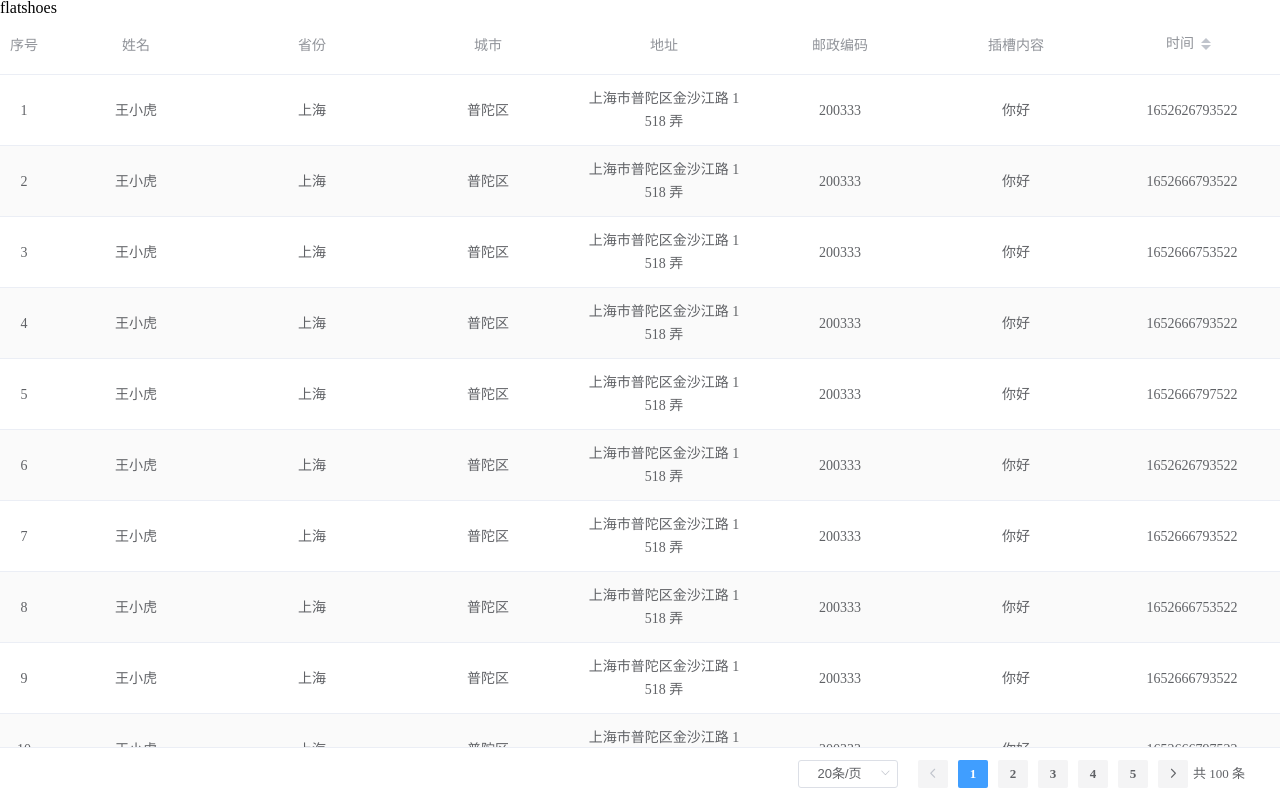
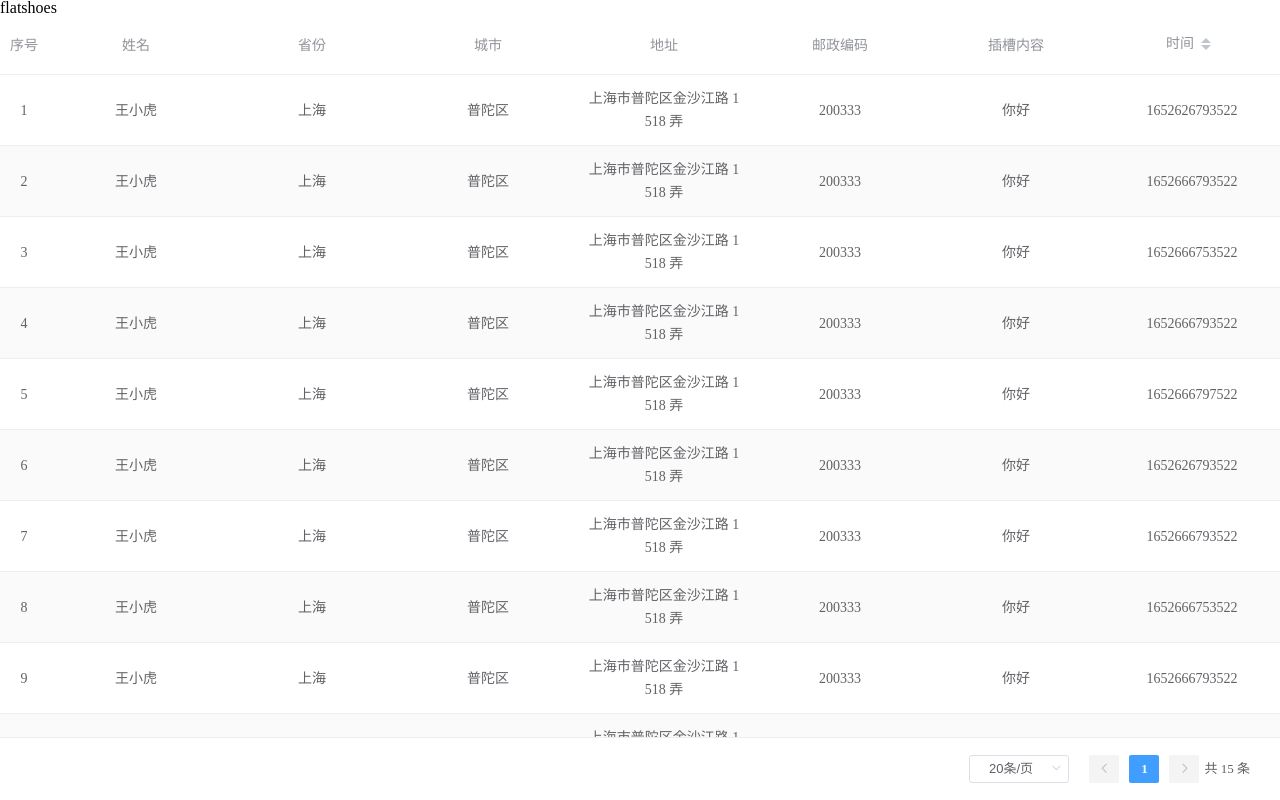
Before and after one commit to FlatShoe/vue2-repo-template, a Vue app: page /#/components-use-data-table in a window 1280 px wide. Built offline with nearby package versions, Linux system fonts and the light colour scheme.

Commit message:
分页组建的修改

```diff
--- a/src/components/DataTable.vue
+++ b/src/components/DataTable.vue
@@ -65,7 +65,6 @@
           :total="total"
           :pageSize="pageSize"
           :currentPage="currentPage"
-          :isDirectUse="false"
           @page-size-change="$emit('page-size-change', $event)"
           @page-change="$emit('page-change', $event)"
         />
--- a/src/components/LeftRightPage.vue
+++ b/src/components/LeftRightPage.vue
@@ -37,8 +37,22 @@
             padding: rightPadding
           }"
         >
-          <slot name="right-page"></slot>
-
+          <div class="right-page-inner">
+            <slot name="right-page"></slot>
+          </div>
+          <div class="right-page-footer" v-if="showRightPageFooter">
+            <pagination
+              :padding="paginationPadding"
+              :paginationBackground="paginationBackground"
+              :layout="layout"
+              :page-sizes="pageSizes"
+              :total="total"
+              :page-size="pageSize"
+              :current-page="currentPage"
+              @page-size-change="$emit('page-size-change', $event)"
+              @page-change="$emit('page-change', $event)"
+            />
+          </div>
         </div>
       </div>
       <div
@@ -53,6 +67,7 @@
 </template>
 
 <script>
+import Pagination from './Pagination'
 export default {
   name: 'LeftRightPage',
   props: {
@@ -104,6 +119,10 @@ export default {
       type: String,
       default: '24px'
     },
+    showRightPageFooter: {
+      type: Boolean,
+      default: false
+    },
     showFooter: {
       type: Boolean,
       default: false
@@ -111,7 +130,40 @@ export default {
     footerPadding: {
       type: String,
       default: '10px'
+    },
+    paginationPadding: {
+      type: String,
+      default: '10px 0 0 0'
+    },
+    paginationBackground: {
+      type: Boolean,
+      default: true
+    },
+    layout: {
+      type: String,
+      default: 'sizes, prev, pager, next, total'
+    },
+    pageSizes: {
+      type: Array,
+      default() {
+        return [20, 50, 100, 200]
+      }
+    },
+    pageSize: {
+      type: Number,
+      default: 20
+    },
+    currentPage: {
+      type: Number,
+      default: 1
+    },
+    total: {
+      type: Number,
+      default: 0
     }
+  },
+  components: {
+    Pagination
   }
 }
 </script>
@@ -140,6 +192,19 @@ export default {
           height: 100%;
           box-sizing: border-box;
         }
+        .page-inner-right {
+          display: flex;
+          flex-direction: column;
+          overflow: hidden;
+          .right-page-inner {
+            flex: 1;
+            overflow: hidden;
+          }
+          .right-page-footer {
+            display: flex;
+            justify-content: flex-end;
+          }
+        }
       }
     }
   }
--- a/src/components/Pagination.vue
+++ b/src/components/Pagination.vue
@@ -3,7 +3,10 @@
 * @Date 2022-05-16
 -->
 <template>
-  <div class="pagination-wrapper">
+  <div
+    class="pagination-wrapper"
+    :style="{padding: padding}"
+  >
     <el-pagination
       :background="paginationBackground"
       :layout="layout"
@@ -46,6 +49,10 @@ export default {
     total: {
       type: Number,
       default: 0
+    },
+    padding: {
+      type: String,
+      default: '10px 5px'
     }
   },
   methods: {
@@ -61,6 +68,5 @@ export default {
 <style lang="scss" scoped>
   .pagination-wrapper {
     box-sizing: border-box;
-    padding: 5px 10px;
   }
 </style>
--- a/src/views/components-use-show/UseDataTable.vue
+++ b/src/views/components-use-show/UseDataTable.vue
@@ -4,7 +4,7 @@
       showBottomBar
       :columns="columns"
       :data="list"
-      :total="100"
+      :total="list.length"
       stripe
       highlightCurrentRow
       @page-size-change="pageSizeChange"
--- a/src/views/components-use-show/UseLeftRightPage.vue
+++ b/src/views/components-use-show/UseLeftRightPage.vue
@@ -1,6 +1,6 @@
 <template>
   <div class="use-left-right-page page" style="background-color: pink;">
-    <left-right-page useSplitBlock>
+    <left-right-page useSplitBlock showRightPageFooter>
       <template slot="left-page">左侧</template>
       <template slot="right-page">右侧</template>
     </left-right-page>
```
